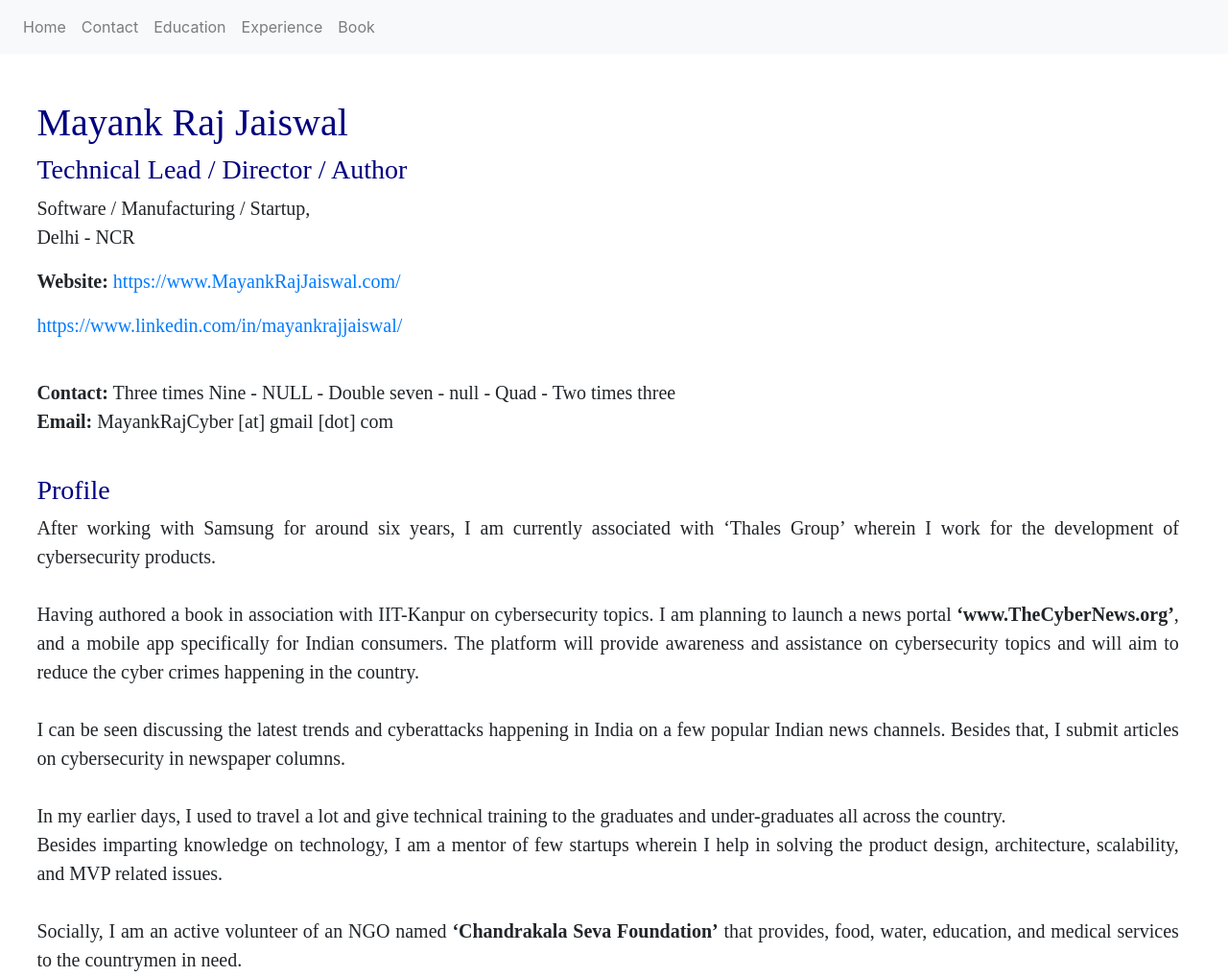
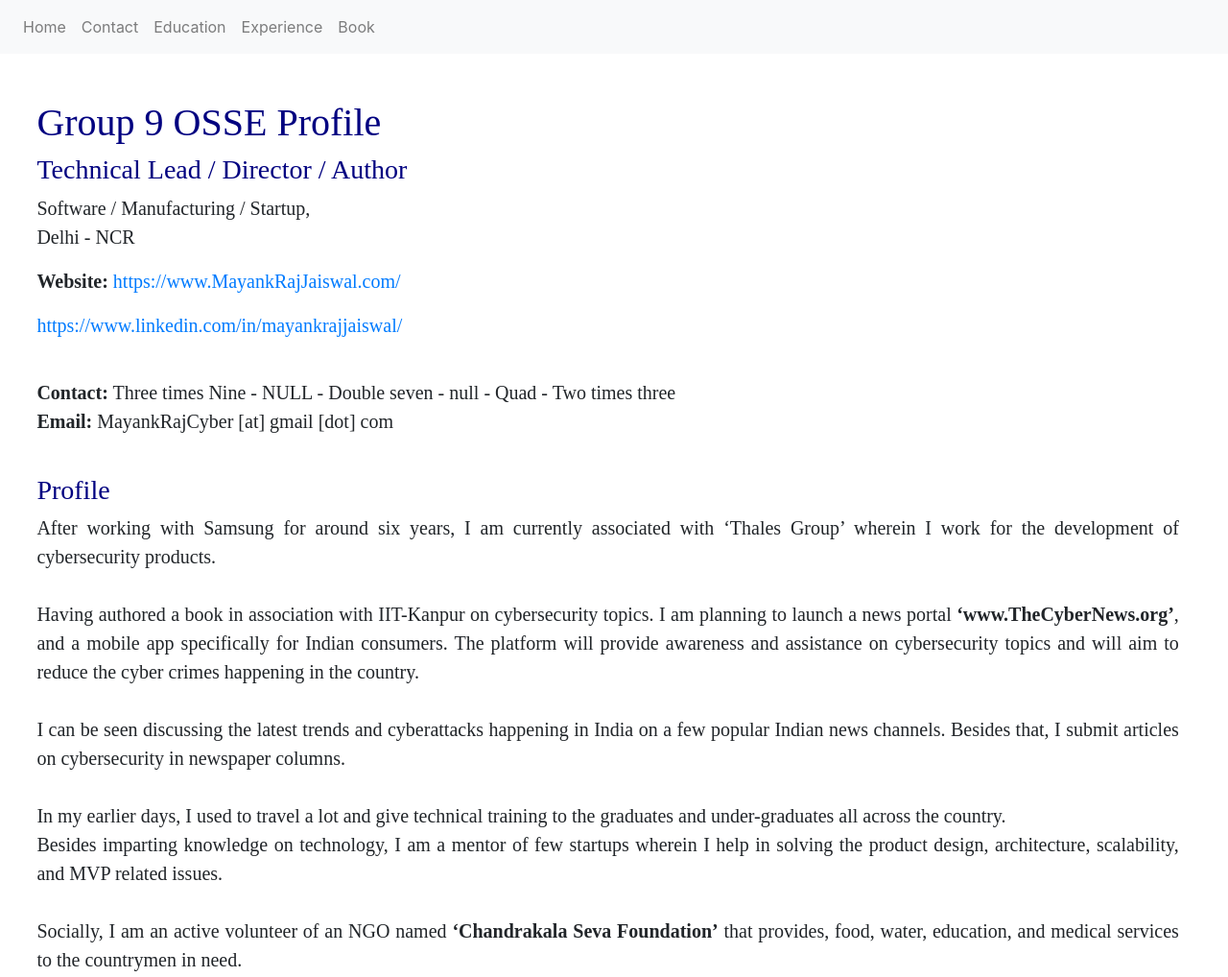
Before and after one commit to schekuribits/OSSE-Assignment, a plain HTML site: page OSSE-Assignment/res/index.html in a window 1280 px wide. Shown: the top 1018 px of the page at 96% size. Drawn offline with nearby package versions, Linux system fonts and the light colour scheme; a web font is replaced by a local one.

Commit message:
Update index.html
Updated header for the page

```diff
--- a/OSSE-Assignment/res/index.html
+++ b/OSSE-Assignment/res/index.html
@@ -52,7 +52,7 @@
     </nav>
 <div class="align-right">
 <br><br>
-    <h1>Mayank Raj Jaiswal</h1>
+    <h1>Group 9 OSSE Profile</h1>
 <h3>
    Technical Lead / Director / Author
 </h3>
```
